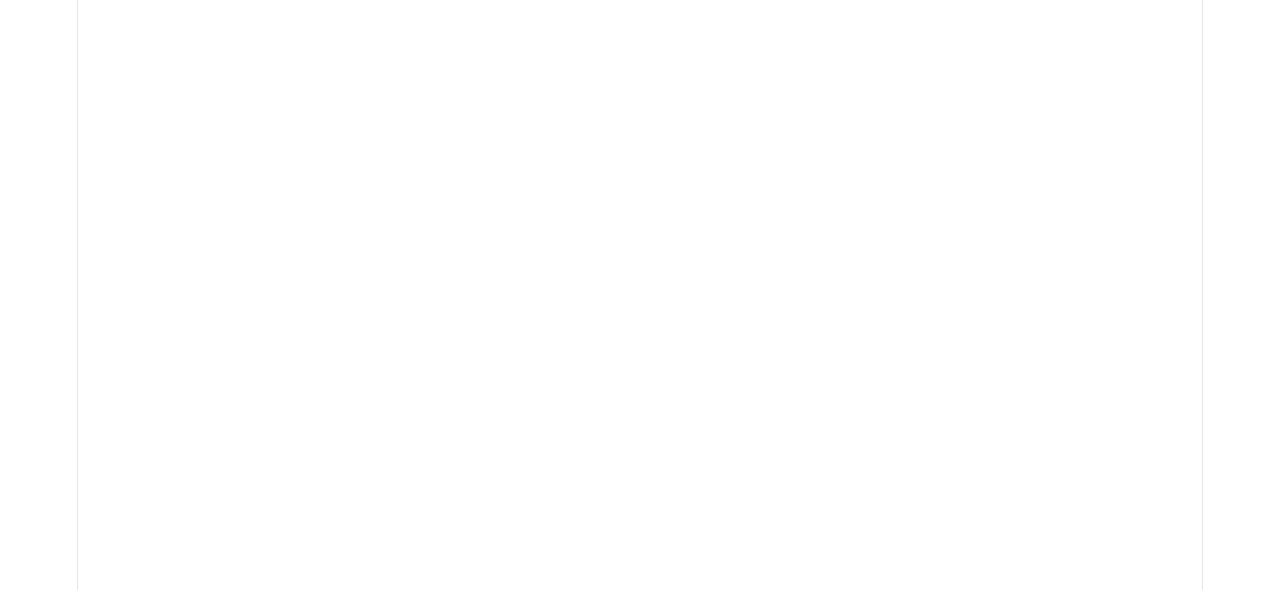
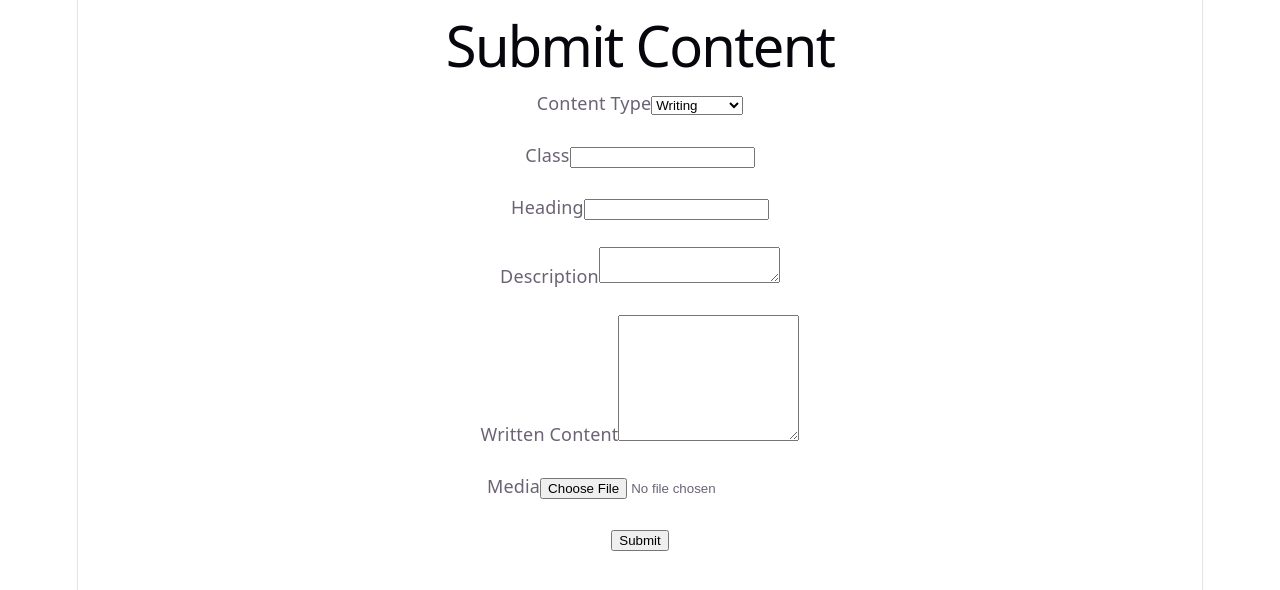
Before and after one commit to AryakBhattacharya/Academic_Arc_v2, a React app in the folder Frontend/: page /submit in a window 1280 px wide. Before the commit this address had no page. Shown: the top 590 px of the page. Built offline with nearby package versions, Linux system fonts and the light colour scheme; the HTML template or start-up script is replaced by a standard one.

Commit message:
Post upload

```diff
--- a/Frontend/src/App.jsx
+++ b/Frontend/src/App.jsx
@@ -1,6 +1,9 @@
 import { Routes, Route, Link } from 'react-router-dom'
 import Login from './pages/Login'
 import Signup from './pages/Signup'
+import Dashboard from './pages/Dashboard'
+import Submit from './pages/Submit'
+import Profile from './pages/Profile'
 
 function Home() {
   return (
@@ -25,6 +28,9 @@ function App() {
       <Route path="/" element={<Home />} />
       <Route path="/login" element={<Login />} />
       <Route path="/signup" element={<Signup />} />
+      <Route path="/dashboard" element={<Dashboard />} />
+      <Route path="/submit" element={<Submit />} />
+      <Route path="/profile" element={<Profile />} />
     </Routes>
   )
 }
--- /dev/null
+++ b/Frontend/src/pages/Dashboard.css
@@ -0,0 +1,90 @@
+.navbar {
+  max-width: 1100px;
+  margin: 0 auto 40px;
+  padding: 15px 0;
+  display: flex;
+  justify-content: space-between;
+  align-items: center;
+  border-bottom: 1px solid #444;
+}
+
+.nav-logo {
+  font-size: 22px;
+  font-weight: bold;
+  text-decoration: none;
+}
+
+.nav-links {
+  display: flex;
+  gap: 20px;
+}
+
+.nav-links a {
+  text-decoration: none;
+}
+
+.magazine {
+  min-height: 100vh;
+  padding: 40px 60px;
+}
+
+.magazine-header {
+  text-align: center;
+  margin-bottom: 40px;
+}
+
+.magazine-header h1 {
+  font-size: 42px;
+  margin-bottom: 5px;
+}
+
+.magazine-header p {
+  font-size: 18px;
+  opacity: 0.7;
+}
+
+.posts-container {
+  max-width: 1100px;
+  margin: 0 auto;
+}
+
+.posts-container h2 {
+  margin-bottom: 25px;
+}
+
+.posts-grid {
+  display: grid;
+  grid-template-columns: repeat(auto-fit, minmax(280px, 1fr));
+  gap: 25px;
+}
+
+.post-card {
+  border: 1px solid #444;
+  border-radius: 12px;
+  overflow: hidden;
+  background: #1f1f25;
+}
+
+.post-image {
+  width: 100%;
+  height: 220px;
+  object-fit: cover;
+  display: block;
+}
+
+.post-content {
+  padding: 20px;
+}
+
+.post-content h3 {
+  margin-top: 0;
+  font-size: 22px;
+}
+
+.post-content p {
+  line-height: 1.5;
+}
+
+.post-content small {
+  opacity: 0.6;
+}
--- /dev/null
+++ b/Frontend/src/pages/Dashboard.jsx
@@ -0,0 +1,90 @@
+import { useEffect, useState } from 'react'
+import { Link } from 'react-router-dom'
+import './Dashboard.css'
+
+function Dashboard() {
+  const [submissions, setSubmissions] = useState([])
+  const isLoggedIn = !!localStorage.getItem('access_token')
+
+  useEffect(() => {
+    fetch('http://127.0.0.1:8000/submissions/public')
+      .then((response) => response.json())
+      .then((data) => {
+        setSubmissions(data)
+      })
+      .catch((error) => {
+        console.error('Error fetching submissions:', error)
+      })
+  }, [])
+
+  return (
+    <div className="magazine">
+      <nav className="navbar">
+        <Link to="/" className="nav-logo">
+          Academic Arc
+        </Link>
+
+        <div className="nav-links">
+          <Link to="/">Home</Link>
+
+          {isLoggedIn ? (
+            <>
+              <Link to="/submit">Submit</Link>
+              <Link to="/profile">Profile</Link>
+            </>
+          ) : (
+            <>
+              <Link to="/login">Login</Link>
+              <Link to="/signup">Sign Up</Link>
+            </>
+          )}
+        </div>
+      </nav>
+
+      <header className="magazine-header">
+        <h1>Academic Arc</h1>
+        <p>Student Magazine</p>
+      </header>
+
+      <main className="posts-container">
+        <h2>Latest Posts</h2>
+
+        {submissions.length === 0 ? (
+          <p>No posts yet.</p>
+        ) : (
+          <div className="posts-grid">
+            {submissions.map((submission) => (
+              <article className="post-card" key={submission.id}>
+                {submission.media_url && (
+                  <img
+                    className="post-image"
+                    src={submission.media_url}
+                    alt={submission.heading}
+                  />
+                )}
+
+                <div className="post-content">
+                  <h3>{submission.heading}</h3>
+
+                  {submission.description && (
+                    <p>{submission.description}</p>
+                  )}
+
+                  {submission.written_content && (
+                    <p>{submission.written_content}</p>
+                  )}
+
+                  <small>
+                    {new Date(submission.created_at).toLocaleDateString()}
+                  </small>
+                </div>
+              </article>
+            ))}
+          </div>
+        )}
+      </main>
+    </div>
+  )
+}
+
+export default Dashboard
--- a/Frontend/src/pages/Login.jsx
+++ b/Frontend/src/pages/Login.jsx
@@ -1,6 +1,8 @@
 import { useState } from 'react'
+import { useNavigate } from 'react-router-dom'
 
 function Login() {
+    const navigate = useNavigate()
     const [identifier, setIdentifier] = useState('')
     const [password, setPassword] = useState('')
 
@@ -30,7 +32,7 @@ function Login() {
 
             localStorage.setItem('access_token', data.access_token)
 
-        alert('Login successful!')
+            navigate('/dashboard')
         }   catch (error) {
             console.error(error)
             alert('Could not connect to the backend')
--- /dev/null
+++ b/Frontend/src/pages/Profile.jsx
@@ -0,0 +1,10 @@
+function Profile() {
+  return (
+    <div>
+      <h1>My Profile</h1>
+      <p>Your profile information will appear here.</p>
+    </div>
+  )
+}
+
+export default Profile
--- /dev/null
+++ b/Frontend/src/pages/Submit.jsx
@@ -0,0 +1,153 @@
+import { useState } from 'react'
+
+function Submit() {
+    const [contentType, setContentType] = useState('Writing')
+    const [studentClass, setStudentClass] = useState('')
+    const [heading, setHeading] = useState('')
+    const [description, setDescription] = useState('')
+    const [writtenContent, setWrittenContent] = useState('')
+    const [message, setMessage] = useState('')
+    const [file, setFile] = useState(null)
+
+    const handleSubmit = async (e) => {
+        e.preventDefault()
+
+        const token = localStorage.getItem('access_token')
+
+        if (!token) {
+            setMessage('Please login first.')
+            return
+        }
+
+        try {
+            const response = await fetch('http://127.0.0.1:8000/submissions/', {
+                method: 'POST',
+                headers: {
+                    'Content-Type': 'application/json',
+                    Authorization: `Bearer ${token}`,
+                },
+                body: JSON.stringify({
+                    content_type: contentType,
+                    student_class: studentClass,
+                    heading: heading,
+                    description: description,
+                    written_content: writtenContent,
+                }),
+            })
+
+            const data = await response.json()
+
+            if (!response.ok) {
+                setMessage(JSON.stringify(data.detail))
+                return
+            }
+
+            if (file) {
+                const uploadData = new FormData()
+                uploadData.append('file', file)
+
+                const uploadResponse = await fetch(
+                    `http://127.0.0.1:8000/submissions/upload?submission_id=${data.submission_id}`,
+                    {
+                        method: 'POST',
+                        headers: {
+                            Authorization: `Bearer ${token}`,
+                        },
+                        body: uploadData,
+                    }
+                )
+
+                const uploadResult = await uploadResponse.json()
+
+                if (!uploadResponse.ok) {
+                    setMessage(JSON.stringify(uploadResult.detail))
+                    return
+                }
+            }
+
+            setMessage('Submission created successfully!')
+
+            setStudentClass('')
+            setHeading('')
+            setDescription('')
+            setWrittenContent('')
+            setFile(null)
+
+        }   catch (error) {
+            console.error(error)
+            setMessage('Could not connect to the backend.')
+        }
+    }
+
+    return (
+        <div>
+            <h1>Submit Content</h1>
+
+            <form onSubmit={handleSubmit}>
+                <label>Content Type</label>
+                <select
+                    value={contentType}
+                    onChange={(e) => setContentType(e.target.value)}
+                >
+                    <option value="Writing">Writing</option>
+                    <option value="Drawing">Drawing</option>
+                    <option value="Poem">Poem</option>
+                    <option value="Instruments">Instruments</option>
+                    <option value="Singing">Singing</option>
+                    <option value="Dance">Dance</option>
+                </select>
+
+                <br /><br />
+
+                <label>Class</label>
+                <input
+                    value={studentClass}
+                    onChange={(e) => setStudentClass(e.target.value)}
+                    required
+                />
+
+                <br /><br />
+
+                <label>Heading</label>
+                <input
+                    value={heading}
+                    onChange={(e) => setHeading(e.target.value)}
+                    required
+                />
+
+                <br /><br />
+
+                <label>Description</label>
+                <textarea
+                    value={description}
+                    onChange={(e) => setDescription(e.target.value)}
+                />
+
+                <br /><br />
+
+                <label>Written Content</label>
+                <textarea
+                    value={writtenContent}
+                    onChange={(e) => setWrittenContent(e.target.value)}
+                    rows="8"
+                />
+
+                <br /><br />
+
+                <label>Media</label>
+                <input
+                    type="file"
+                    onChange={(e) => setFile(e.target.files[0])}
+                />
+
+                <br /><br />
+
+                <button type="submit">Submit</button>
+            </form>
+
+            {message && <p>{message}</p>}
+        </div>
+    )
+}
+
+export default Submit
```
Also changed, not shown: 1 other file (tests, documents, lock files or other folders). Lines whose indentation alone changed are shown as unchanged.
